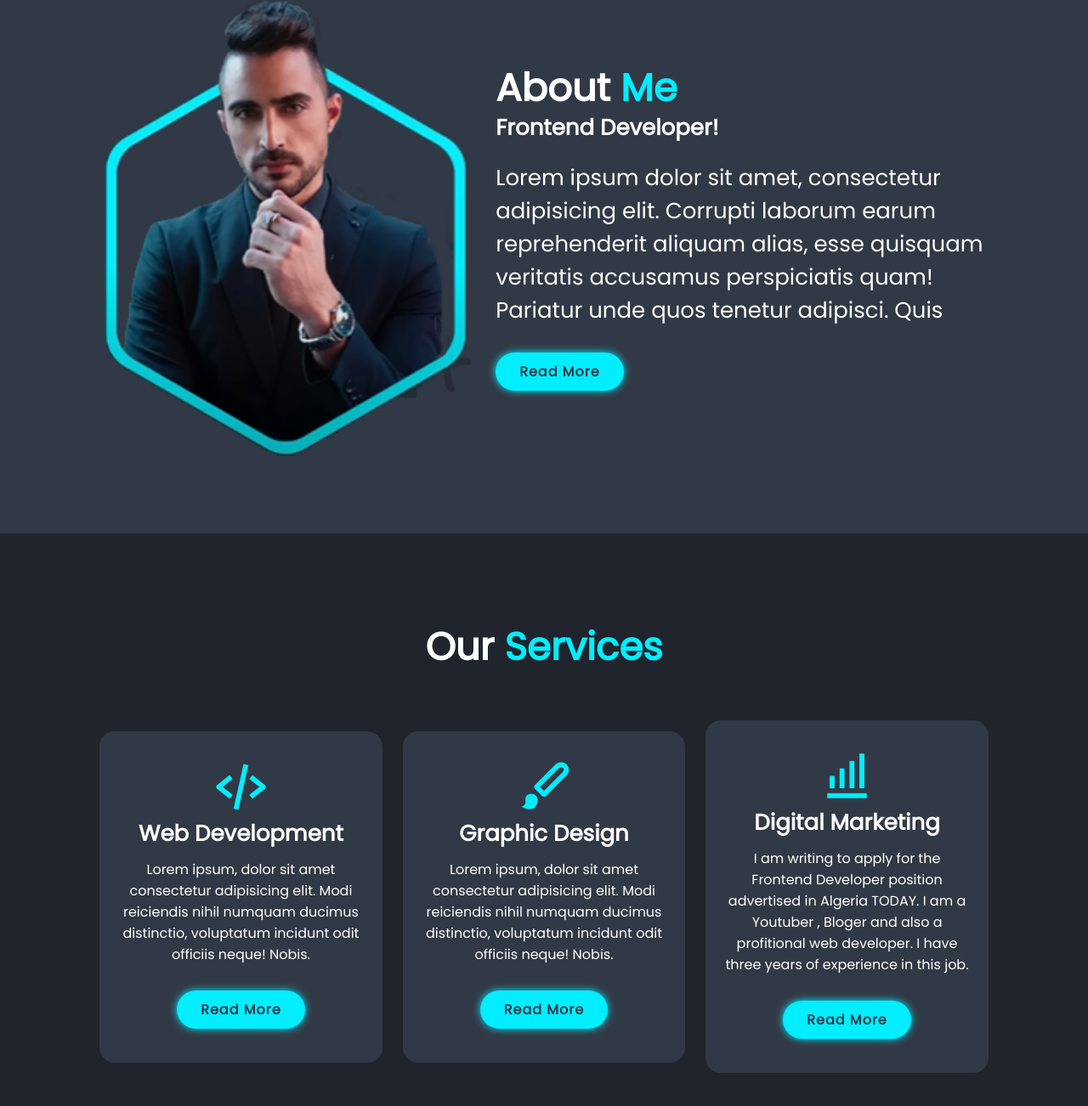
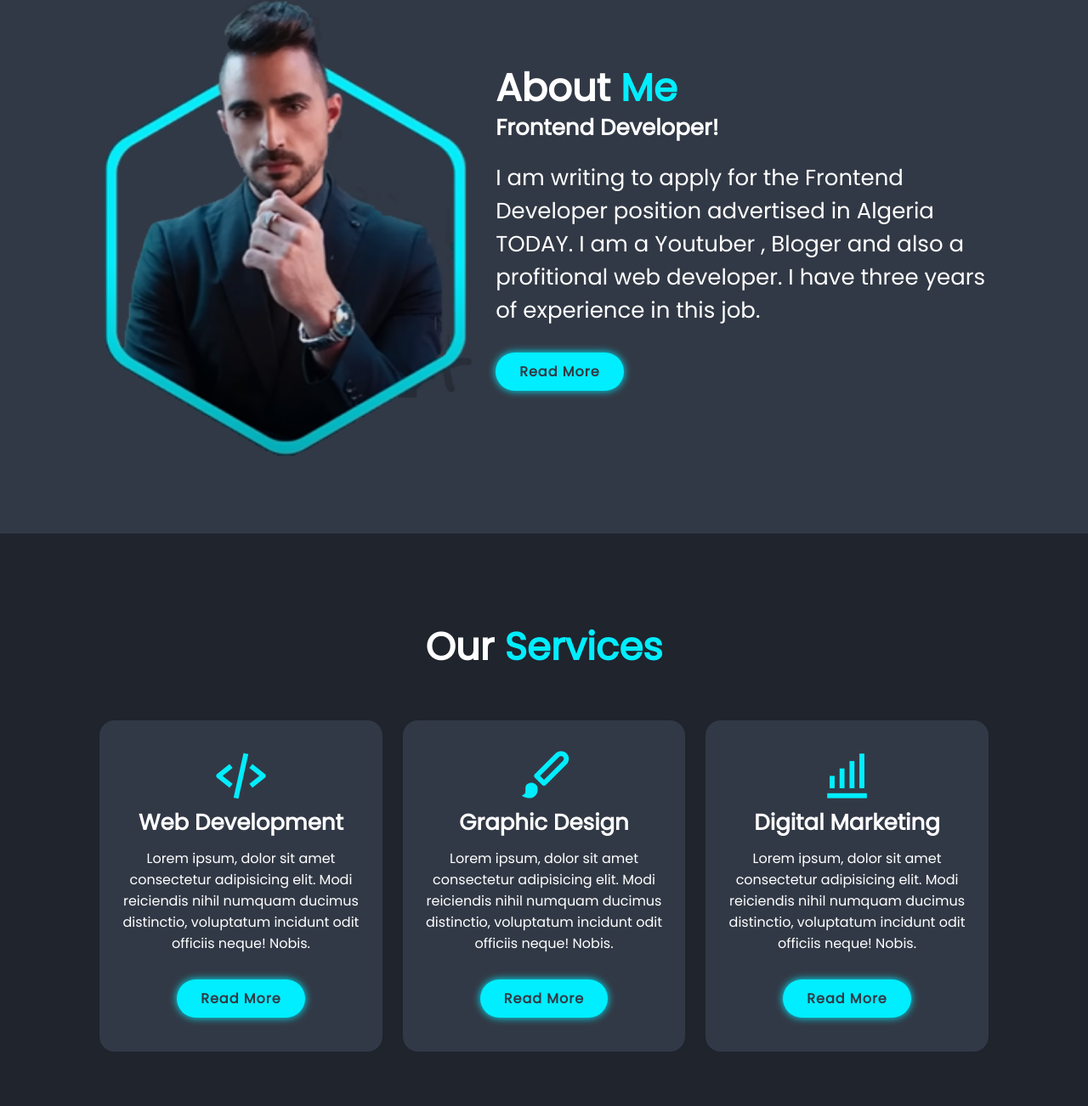
Before and after one commit to meddjou41/Portfolio, a plain HTML site: page index.html in a window 1280 px wide. Shown: the part 972-2274 px from the top of the page at 85% size. Drawn offline with nearby package versions, Linux system fonts and the light colour scheme.

Commit message:
Update index.html

```diff
--- a/index.html
+++ b/index.html
@@ -62,7 +62,7 @@
         <div class="about-content">
             <h2 class="heading">About <span>Me</span></h2>
             <h3>Frontend Developer!</h3>
-            <p>Lorem ipsum dolor sit amet, consectetur adipisicing elit. Corrupti laborum earum reprehenderit aliquam alias, esse quisquam veritatis accusamus perspiciatis quam! Pariatur unde quos tenetur adipisci. Quis </p>
+            <p>I am writing to apply for the Frontend Developer position advertised in Algeria TODAY. I am a Youtuber , Bloger and also a profitional web developer. I have three years of experience in this job.</p>
             <a href="#" class="btn">Read More</a>
         </div>
     </section>
@@ -89,7 +89,7 @@
             <div class="services-box">
                 <i class='bx bx-bar-chart-alt'></i>
                 <h3>Digital Marketing</h3>
-                <p>I am writing to apply for the Frontend Developer position advertised in Algeria TODAY. I am a Youtuber , Bloger and also a profitional web developer. I have three years of experience in this job.</p>
+                <p>Lorem ipsum, dolor sit amet consectetur adipisicing elit. Modi reiciendis nihil numquam ducimus distinctio, voluptatum incidunt odit officiis neque! Nobis.</p>
                 <a href="#" class="btn">Read More</a>
             </div>
         </div>
```
